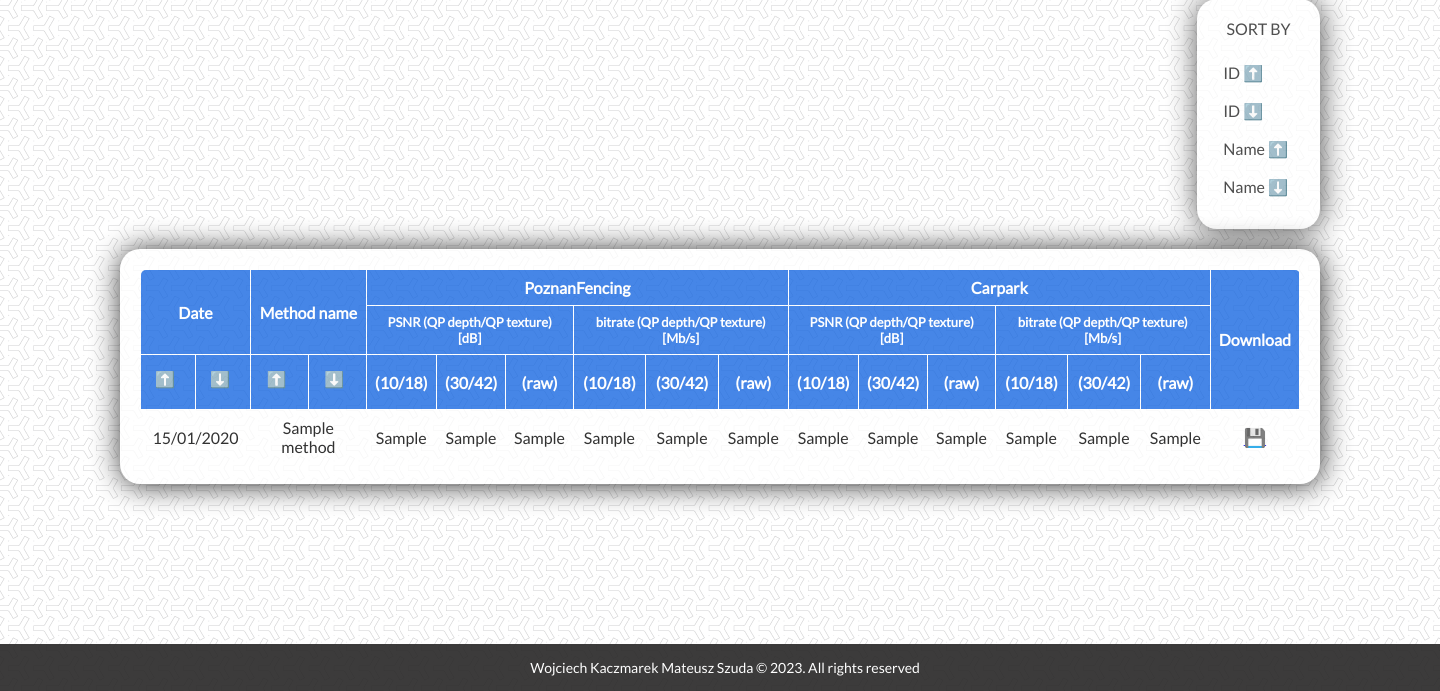
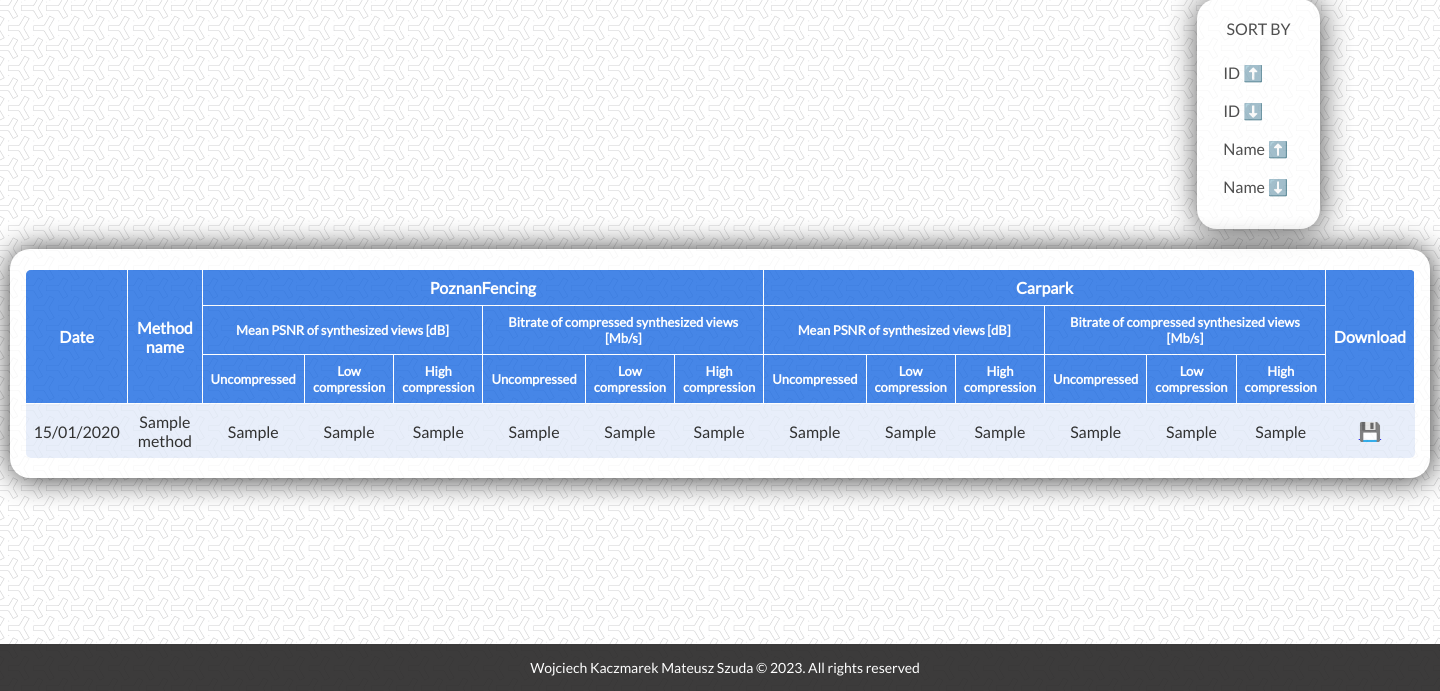
Before and after one commit to mattix1710/DepthMapQualityDB, a Django app: template depth_grader/depthQualifier/templates/depthQualifier/depth_est_methods.html in a window 1440 px wide. Shown: the part 109-800 px from the top of the page. Run offline with Django 4.2, Linux system fonts and the light colour scheme; the template is opened without the code that fills it: most values are stand-ins (such as "Sample title", 1, 10 or a date in 2020); parts of the project's set-up code (start-up, migrations or seed data) failed here and were passed over.

Commit message:
Update list view

```diff
--- a/depth_grader/depthQualifier/static/depthQualifier/style.css
+++ b/depth_grader/depthQualifier/static/depthQualifier/style.css
@@ -41,7 +41,7 @@ body{
 
 #container-ratings
 {
-    width: 1180px;
+    width: 1400px;
     margin-left: auto;
     margin-right: auto;
     background-color: white;
@@ -358,7 +358,7 @@ label span:before {
 } */
 
 .table-container{
-    margin: 10px;
+    margin: 10px 5px ;
 }
 
 table tr:first-child th:first-child,
@@ -405,17 +405,17 @@ table td{
     /* border: 1px solid #274f41; */
 }
 table tr{
-    background-color: white;
+    background-color: rgb(227, 235, 249);
     color:#000000;
     text-align:left;
 }
 table tr:nth-child(odd) {
-    background-color: rgb(215, 215, 215);
+    background-color: rgb(149, 175, 220);
     color: #000000
 }
 table tr:hover {
-    /* background-color: rgb(215, 215, 215); */
-    color: rgb(25, 105, 226);
+    background-color: rgb(25, 105, 226);
+    color: white;
 }table .mobile-head {
     display:none;
 }
--- a/depth_grader/depthQualifier/templates/depthQualifier/depth_est_methods.html
+++ b/depth_grader/depthQualifier/templates/depthQualifier/depth_est_methods.html
@@ -63,22 +63,23 @@ Dawid Mieloch
             <div class="table-container">
                 <table class = "table table-sortable">
                     <tr>
-                        <th rowspan="2" colspan="2">Date</th>
-                        <th rowspan="2" colspan="2" width="10%">Method name</th>
+                        <th rowspan="3">Date</th>
+                        <th rowspan="3" width="10%">Method name</th>
                         <th colspan="6">PoznanFencing</th>
                         <th colspan="6">Carpark</th>
                         <th rowspan="3">Download</th>
                         <!-- <th rowspan="3">Delete method</th> -->
                     </tr>
                     <tr>
-                        <th colspan="3" style="font-size: small;">PSNR (QP depth/QP texture) [dB]</th>
-                        <th colspan="3" style="font-size: small;">bitrate (QP depth/QP texture) [Mb/s]</th>
-                        <th colspan="3" style="font-size: small;">PSNR (QP depth/QP texture) [dB]</th>
-                        <th colspan="3" style="font-size: small;">bitrate (QP depth/QP texture) [Mb/s]</th>
+                        <!-- QP depth/QP texture -->
+                        <th colspan="3" style="font-size: small;">Mean PSNR of synthesized views [dB]</th>
+                        <th colspan="3" style="font-size: small;">Bitrate of compressed synthesized views [Mb/s]</th>
+                        <th colspan="3" style="font-size: small;">Mean PSNR of synthesized views [dB]</th>
+                        <th colspan="3" style="font-size: small;">Bitrate of compressed synthesized views [Mb/s]</th>
                     </tr>
                     <tr>
                         <!-- DATE SORT -->
-                        <th>
+                        <!-- <th>
                             <form method="GET">
                                 <label>
                                     <input type="radio" name="sort" value="dateUP" onclick="this.form.submit()" />
@@ -93,9 +94,9 @@ Dawid Mieloch
                                     <span>⬇️</span>
                                 </label>
                             </form>
-                        </th>
+                        </th> -->
                         <!-- METHOD_NAME SORT -->
-                        <th>
+                        <!-- <th>
                             <form method="GET">
                                 <label>
                                     <input type="radio" name="sort" value="nameUP" onclick="this.form.submit()" />
@@ -110,27 +111,27 @@ Dawid Mieloch
                                     <span>⬇️</span>
                                 </label>
                             </form>
-                        </th>
+                        </th> -->
 
                         <!-- PoznanFencing -->
-                        <th>(10/18)</th>
-                        <th>(30/42)</th>
-                        <th>(raw)</th>
-                        <th>(10/18)</th>
-                        <th>(30/42)</th>
-                        <th>(raw)</th>
+                        <th style="font-size: small;">Uncompressed</th>
+                        <th style="font-size: small;">Low compression</th>
+                        <th style="font-size: small;">High compression</th>
+                        <th style="font-size: small;">Uncompressed</th>
+                        <th style="font-size: small;">Low compression</th>
+                        <th style="font-size: small;">High compression</th>
                         <!-- Carpark -->
-                        <th>(10/18)</th>
-                        <th>(30/42)</th>
-                        <th>(raw)</th>
-                        <th>(10/18)</th>
-                        <th>(30/42)</th>
-                        <th>(raw)</th>
+                        <th style="font-size: small;">Uncompressed</th>
+                        <th style="font-size: small;">Low compression</th>
+                        <th style="font-size: small;">High compression</th>
+                        <th style="font-size: small;">Uncompressed</th>
+                        <th style="font-size: small;">Low compression</th>
+                        <th style="font-size: small;">High compression</th>
                     </tr>
             {% for method in est_methods %}
                     <tr>
-                        <td colspan="2">{{ method.upload_date|date:'d/m/Y' }}</td>
-                        <td colspan="2">
+                        <td>{{ method.upload_date|date:'d/m/Y' }}</td>
+                        <td>
                             <div class="method_shown method">{{ method.method_name }}
                                 <div class="innerDesc">
                                     <p>{{ method.desc }}</p>
@@ -138,20 +139,20 @@ Dawid Mieloch
                             </div>
                         </td>
                         <!-- PoznanFencing -->
+                        <td style="text-align: center;">{% if method.seq_1_PSNR_raw is null or blank %}🔄{% else %}{{ method.seq_1_PSNR_raw }}{% endif %}</td>
                         <td style="text-align: center;">{% if method.seq_1_PSNR_1018 is null or blank %}🔄{% else %}{{ method.seq_1_PSNR_1018 }}{% endif %}</td>
                         <td style="text-align: center;">{% if method.seq_1_PSNR_3042 is null or blank %}🔄{% else %}{{ method.seq_1_PSNR_3042 }}{% endif %}</td>
-                        <td style="text-align: center;">{% if method.seq_1_PSNR_raw is null or blank %}🔄{% else %}{{ method.seq_1_PSNR_raw }}{% endif %}</td>
+                        <td style="text-align: center;">{% if method.seq_1_bitrate_raw is null or blank %}🔄{% else %}{{ method.seq_1_bitrate_raw }}{% endif %}</td>
                         <td style="text-align: center;">{% if method.seq_1_bitrate_1018 is null or blank %}🔄{% else %}{{ method.seq_1_bitrate_1018 }}{% endif %}</td>
                         <td style="text-align: center;">{% if method.seq_1_bitrate_3042 is null or blank %}🔄{% else %}{{ method.seq_1_bitrate_3042 }}{% endif %}</td>
-                        <td style="text-align: center;">{% if method.seq_1_bitrate_raw is null or blank %}🔄{% else %}{{ method.seq_1_bitrate_raw }}{% endif %}</td>
 
                         <!-- Carpark -->
+                        <td style="text-align: center;">{% if method.seq_2_PSNR_raw is null or blank %}🔄{% else %}{{ method.seq_2_PSNR_raw }}{% endif %}</td>
                         <td style="text-align: center;">{% if method.seq_2_PSNR_1018 is null or blank %}🔄{% else %}{{ method.seq_2_PSNR_1018 }}{% endif %}</td>
                         <td style="text-align: center;">{% if method.seq_2_PSNR_3042 is null or blank %}🔄{% else %}{{ method.seq_2_PSNR_3042 }}{% endif %}</td>
-                        <td style="text-align: center;">{% if method.seq_2_PSNR_raw is null or blank %}🔄{% else %}{{ method.seq_2_PSNR_raw }}{% endif %}</td>
+                        <td style="text-align: center;">{% if method.seq_2_bitrate_raw is null or blank %}🔄{% else %}{{ method.seq_2_bitrate_raw }}{% endif %}</td>
                         <td style="text-align: center;">{% if method.seq_2_bitrate_1018 is null or blank %}🔄{% else %}{{ method.seq_2_bitrate_1018 }}{% endif %}</td>
                         <td style="text-align: center;">{% if method.seq_2_bitrate_3042 is null or blank %}🔄{% else %}{{ method.seq_2_bitrate_3042 }}{% endif %}</td>
-                        <td style="text-align: center;">{% if method.seq_2_bitrate_raw is null or blank %}🔄{% else %}{{ method.seq_2_bitrate_raw }}{% endif %}</td>
 
                         <!-- common -->
                         <td><a href="{{ method.src.url }}" style="font-size: large; text-align: center;">💾</a></td>
```
